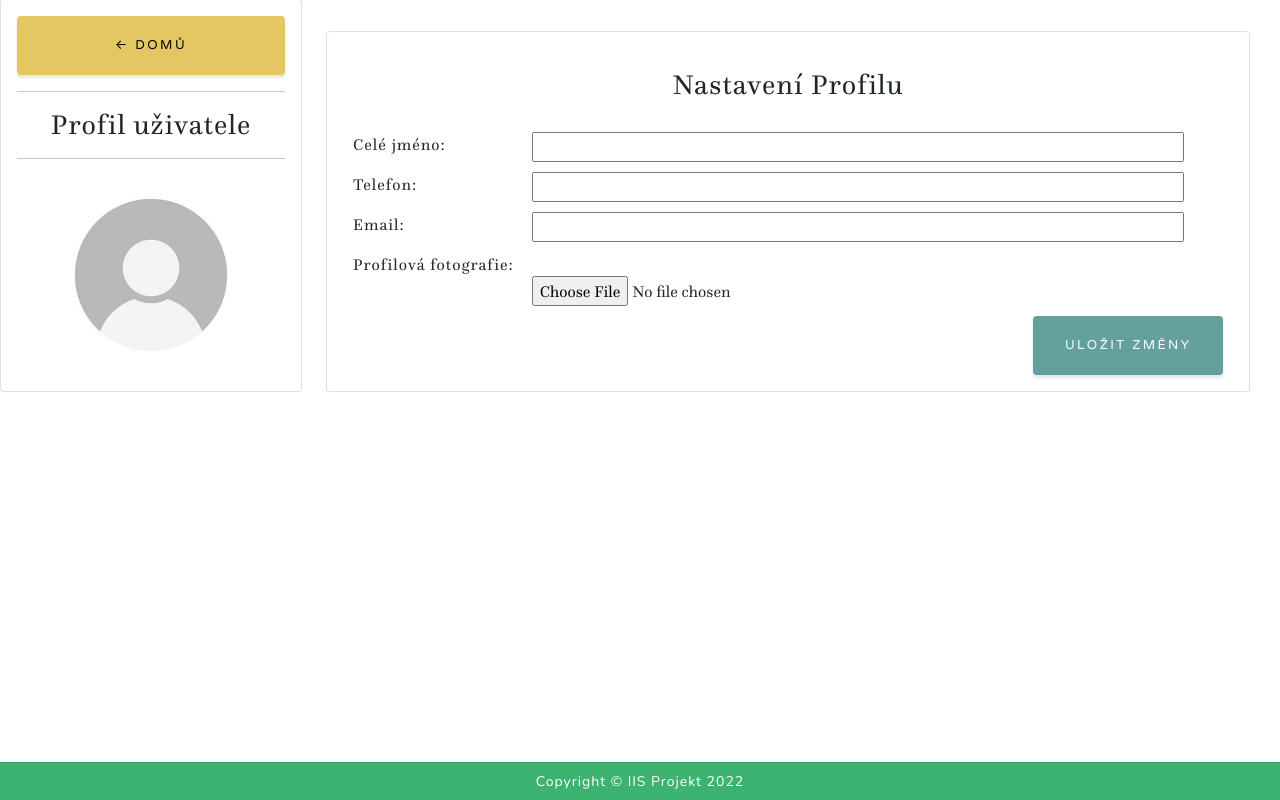
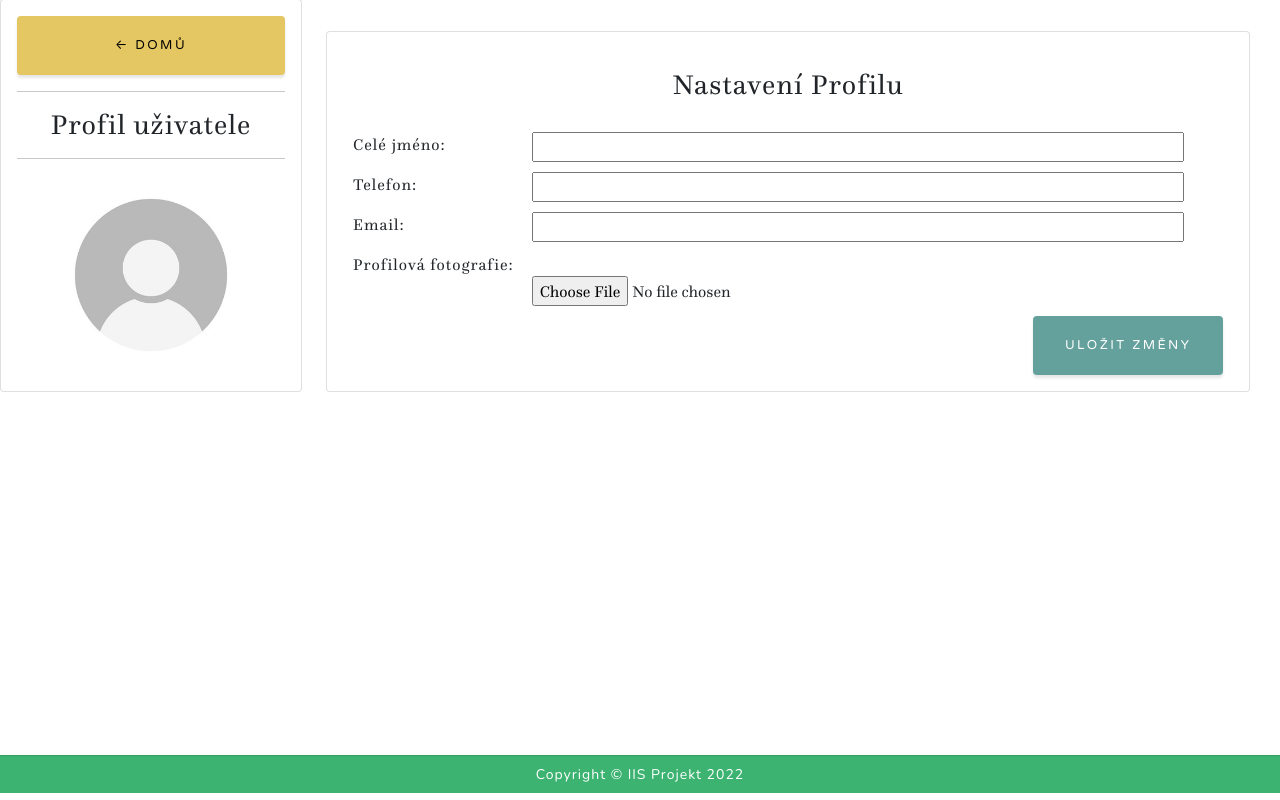
Before and after one commit to MoZZrello/IIS-Project-2022, a Django app: template src/IISapp/templates/profil.html in a window 1280 px wide. Shown: the part 71-871 px from the top of the page. Run offline with Django 4.2, Linux system fonts and the light colour scheme; the template is opened without the code that fills it: values that come from a table or form of the project are taken from there, others are empty; some libraries are stand-ins or nearby versions; some web fonts are replaced.

Commit message:
Profile page footer changes

```diff
--- a/src/IISapp/templates/profil.html
+++ b/src/IISapp/templates/profil.html
@@ -105,7 +105,7 @@
     </div>
 </div>
 {% else %}
-<div style="height: 370px"></div>
+<div style="height: 363px"></div>
 {% endif %}
 
 {% endblock %}
```
